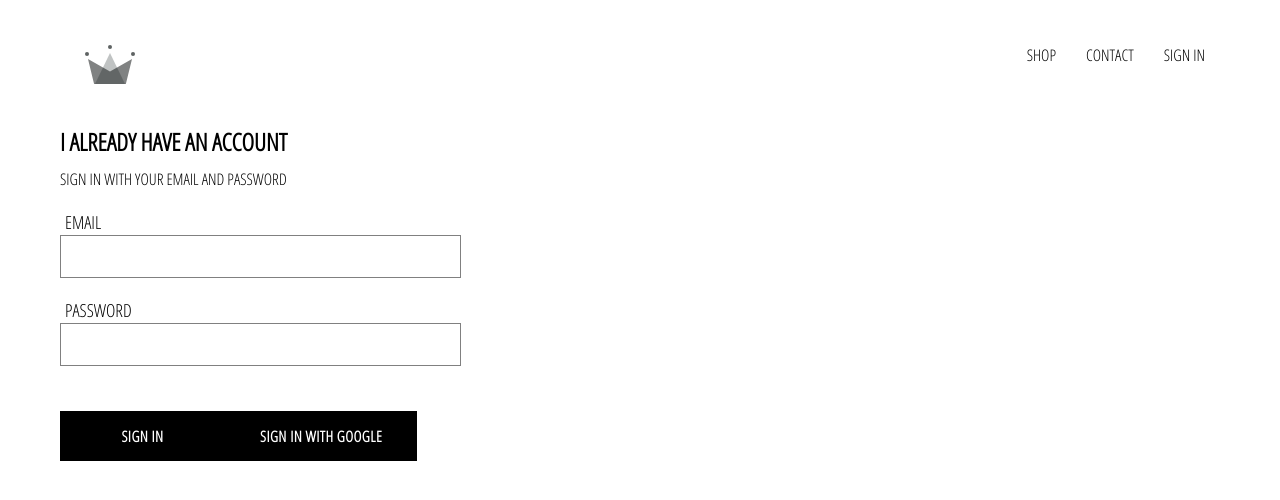
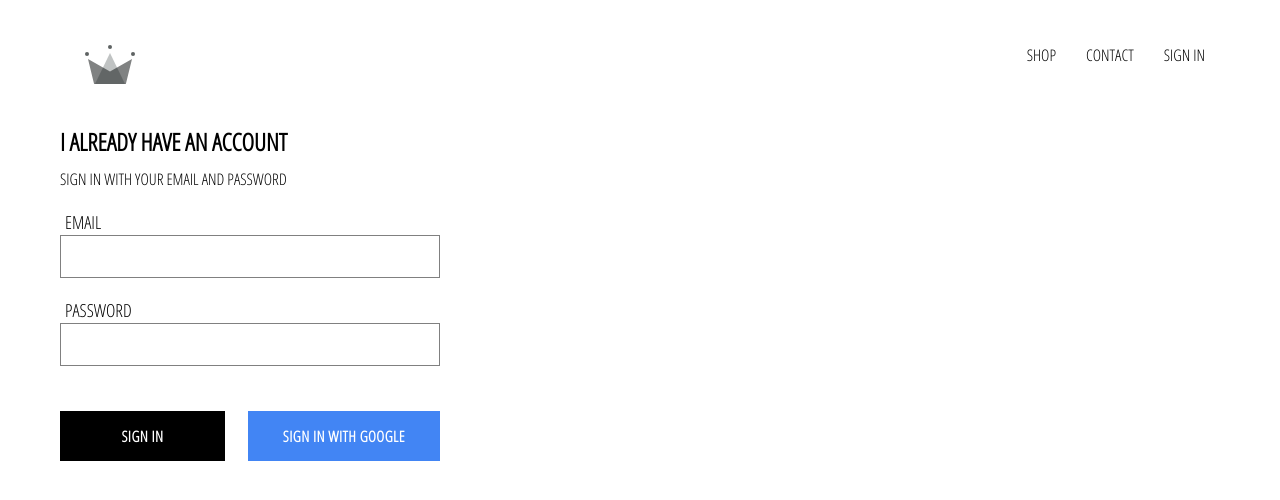
Before and after one commit to j127/recommerce, a React (Create React App) app: page /signin in a window 1280 px wide. Shown: the top 500 px of the page. Built offline with nearby package versions, Linux system fonts and the light colour scheme; no server answers.

Commit message:
Work on sign in buttons

```diff
--- a/src/App.css
+++ b/src/App.css
@@ -7,3 +7,7 @@
     text-decoration: none;
     color: black;
 }
+
+* {
+    box-sizing: border-box;
+}
--- a/src/components/custom-button/custom-button.component.js
+++ b/src/components/custom-button/custom-button.component.js
@@ -2,8 +2,11 @@
 
 import "./custom-button.styles.scss";
 
-const CustomButton = ({ children, ...otherProps }) => (
-    <button className="custom-button" {...otherProps}>
+const CustomButton = ({ children, isGoogleSignIn, ...otherProps }) => (
+    <button
+        className={`${isGoogleSignIn ? "google-sign-in" : ""} custom-button`}
+        {...otherProps}
+    >
         {children}
     </button>
 );
--- a/src/components/custom-button/custom-button.styles.scss
+++ b/src/components/custom-button/custom-button.styles.scss
@@ -19,4 +19,14 @@
         color: black;
         border: 1px solid black;
     }
+
+    &.google-sign-in {
+        background-color: #4285f4;
+        color: white;
+    }
+
+    &:hover {
+        background-color: #357ae8;
+        border: none;
+    }
 }
--- a/src/components/sign-in/sign-in.component.js
+++ b/src/components/sign-in/sign-in.component.js
@@ -50,10 +50,12 @@
                         label="password"
                         required
                     />
-                    <CustomButton type="submit">Sign in</CustomButton>
-                    <CustomButton onClick={signInWithGoogle}>
-                        Sign in with Google
-                    </CustomButton>
+                    <div className="buttons">
+                        <CustomButton type="submit">Sign in</CustomButton>
+                        <CustomButton isGoogleSignIn onClick={signInWithGoogle}>
+                            Sign in with Google
+                        </CustomButton>
+                    </div>
                 </form>
             </div>
         );
--- a/src/components/sign-in/sign-in.styles.scss
+++ b/src/components/sign-in/sign-in.styles.scss
@@ -1,9 +1,14 @@
 .sign-in {
-    width: 30vw;
+    width: 380px;
     display: flex;
     flex-direction: column;
 
     .title {
         margin: 10px 0;
     }
+
+    .buttons {
+        display: flex;
+        justify-content: space-between;
+    }
 }
```
